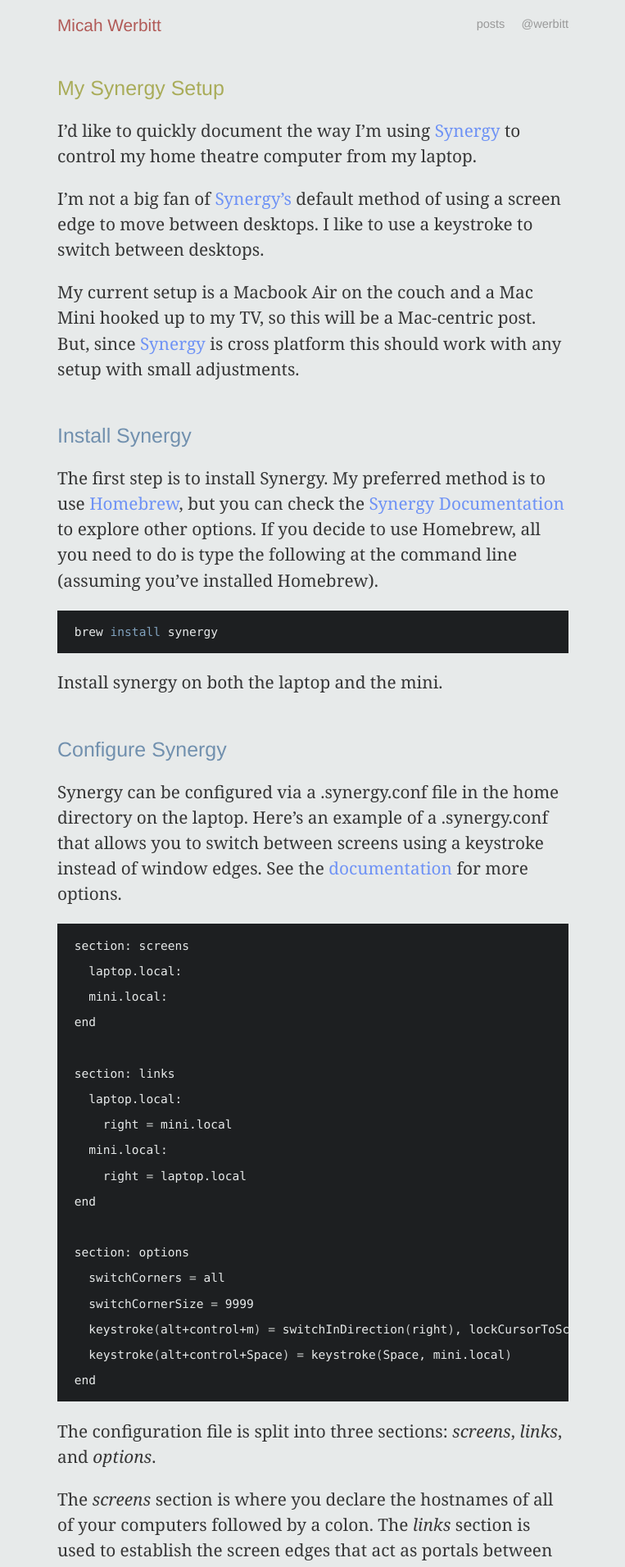
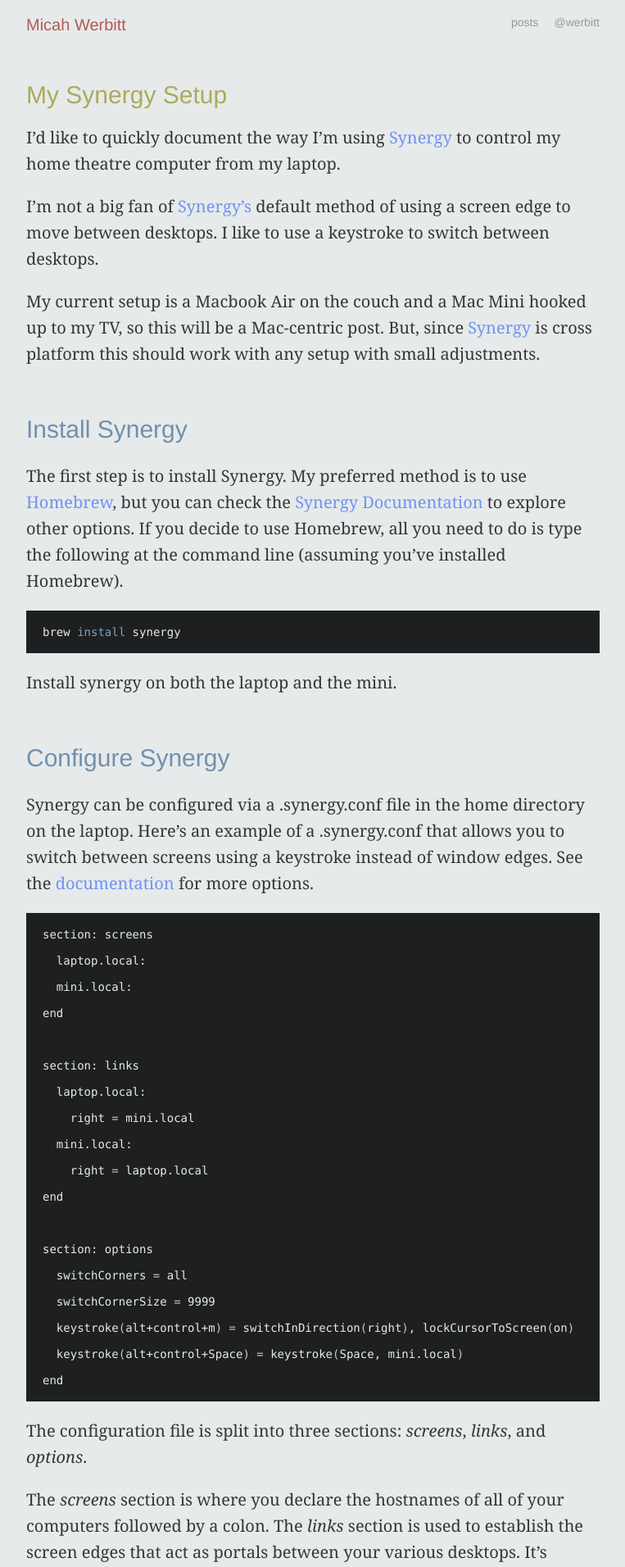
Before and after one commit to werbitt/werbitt.github.com, a Jekyll site: the page built from _posts/2012-04-01-my-synergy-setup.md, in a window 1280 px wide. Shown: the top 1912 px of the page at 82% size, without its empty margins (258-1021 px from the left). Built offline with Jekyll 4.4.1, drawn with Linux system fonts in a browser that asks for light colours; Markdown is read by kramdown in place of the engine named in the settings.

Commit message:
Change font size and widen

```diff
--- a/css/screen.css
+++ b/css/screen.css
@@ -6,7 +6,7 @@
 
 h1, h2, h3, h4, h5, h6 {
   font-family: helvetica, arial, san-serif;
-  font-size: 1.2em;
+  font-size: 1.5em;
   font-weight: normal;
   margin-top: 2em;
 }
@@ -25,9 +25,9 @@
 }
 
 .site {
-  font-size: 130%;
-  line-height: 1.5em;
-  width: 30em;
+  font-size: 125%;
+  line-height: 1.6em;
+  width: 35em;
   margin: auto;
   padding: 1em .5em .5em;
 }
```
